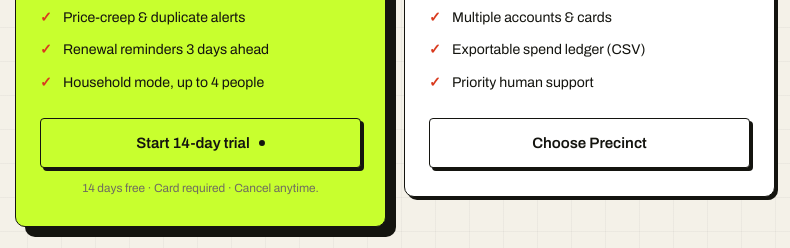
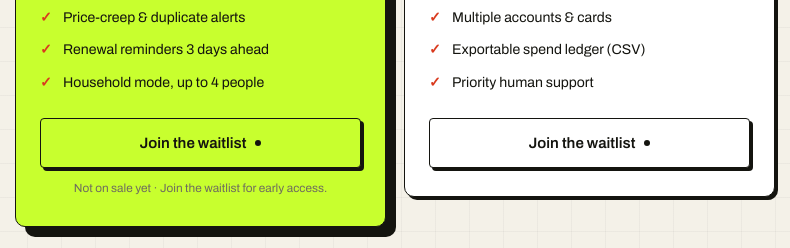
Before and after one commit to Naomishiko/duespy, a plain HTML site: page index.html in a window 1280 px wide. Shown: the part 5685-5933 px from the top of the page, 245-1035 px from the left. Drawn offline with nearby package versions, Linux system fonts and the light colour scheme.

Commit message:
Send pricing clicks to the waitlist until checkout is live
The four pricing CTAs pointed at test-mode Stripe links. A test link opens a
real-looking card form that takes no money, so a visitor who clicked through
got a checkout that could not complete - the worst of both worlds on a page
that is otherwise pre-launch.

Live-ness is now derived from the links themselves: test links carry a /test_
path segment, live ones do not. While any link is still test mode the CTAs
read 'Join the waitlist' and scroll to the email form, and the 'Card required'
fine print is replaced, since neither is true yet. Paste real URLs and the
site switches back on its own - there is no second flag to forget. Set
CHECKOUT_LIVE to true or false to force either state.

Verified both states in a browser: test mode gives waitlist labels, #finale
targets and no target=_blank; a copy with live-style URLs restores the
original labels, the correct per-cycle link, target=_blank and rel=noopener.

Co-authored-by: openhands <openhands@all-hands.dev>

```diff
--- a/app.js
+++ b/app.js
@@ -22,6 +22,17 @@
     'Detective|annual' : 'https://buy.stripe.com/test_6oU14mfKQaMA4di2EP5gc01',
     'Precinct|monthly' : 'https://buy.stripe.com/test_fZu7sK0PWg6UfW03IT5gc02',
     'Precinct|annual'  : 'https://buy.stripe.com/test_bJe7sKgOUg6UfW0gvF5gc03',
+  };
+
+  /* Live-ness is read from the links rather than a second flag, so pasting
+     real URLs switches the site over on its own and there is nothing to
+     forget. Test links carry a /test_ path segment; live ones do not.
+     Force either state by setting this to true or false. */
+  const CHECKOUT_LIVE = null;
+  const checkoutIsLive = () => {
+    if (CHECKOUT_LIVE !== null) return CHECKOUT_LIVE;
+    const urls = Object.values(STRIPE_LINKS).filter(Boolean);
+    return urls.length > 0 && urls.every(u => !/\/test_/.test(u));
   };
   /* ======================= END EDIT BLOCK ===================== */
 
@@ -856,12 +867,30 @@
 
   function syncCtas() {
     const cycle = document.querySelector('.bt-opt.is-active')?.dataset.cycle || 'monthly';
+    const live = checkoutIsLive();
     ctaLinks().forEach(a => {
+      if (!live) {
+        // Nothing to sell yet. A test-mode link looks like a real checkout but
+        // takes no money, so send people to the waitlist instead of a dead end.
+        a.href = '#finale';
+        a.removeAttribute('target');
+        a.removeAttribute('rel');
+        if (!a.dataset.label) a.dataset.label = a.innerHTML;
+        a.innerHTML = 'Join the waitlist<span class="dot"></span>';
+        return;
+      }
       const link = STRIPE_LINKS[`${a.dataset.plan}|${cycle}`];
       if (!link) return;
+      if (a.dataset.label) a.innerHTML = a.dataset.label;
       a.href = link;
       a.target = '_blank';
       a.rel = 'noopener';
+    });
+    // "Card required" is a promise we cannot keep before launch.
+    document.querySelectorAll('.price-fine').forEach(el => {
+      el.innerHTML = live
+        ? '14 days free &middot; Card required &middot; Cancel anytime.'
+        : 'Not on sale yet &middot; Join the waitlist for early access.';
     });
   }
 
--- a/index.html
+++ b/index.html
@@ -9,7 +9,7 @@
 <link rel="preconnect" href="https://fonts.googleapis.com" />
 <link rel="preconnect" href="https://fonts.gstatic.com" crossorigin />
 <link href="https://fonts.googleapis.com/css2?family=Bricolage+Grotesque:opsz,wght@12..96,300..800&family=Space+Mono:wght@400;700&family=Archivo:wght@400;500;600;700&display=swap" rel="stylesheet" />
-<link rel="stylesheet" href="styles.css?v=23" />
+<link rel="stylesheet" href="styles.css?v=24" />
 </head>
 <body>
 <div class="grain" aria-hidden="true"></div>
@@ -462,7 +462,7 @@
   </section>
 
   <!-- ───────────────────────────── FINAL CTA ───────────────────────────── -->
-  <section class="finale">
+  <section class="finale" id="finale">
     <div class="finale-card reveal">
       <div class="finale-copy">
         <p class="eyebrow">Open your case</p>
@@ -527,6 +527,6 @@
   </div>
 </footer>
 
-<script src="app.js?v=23"></script>
+<script src="app.js?v=24"></script>
 </body>
 </html>
```
